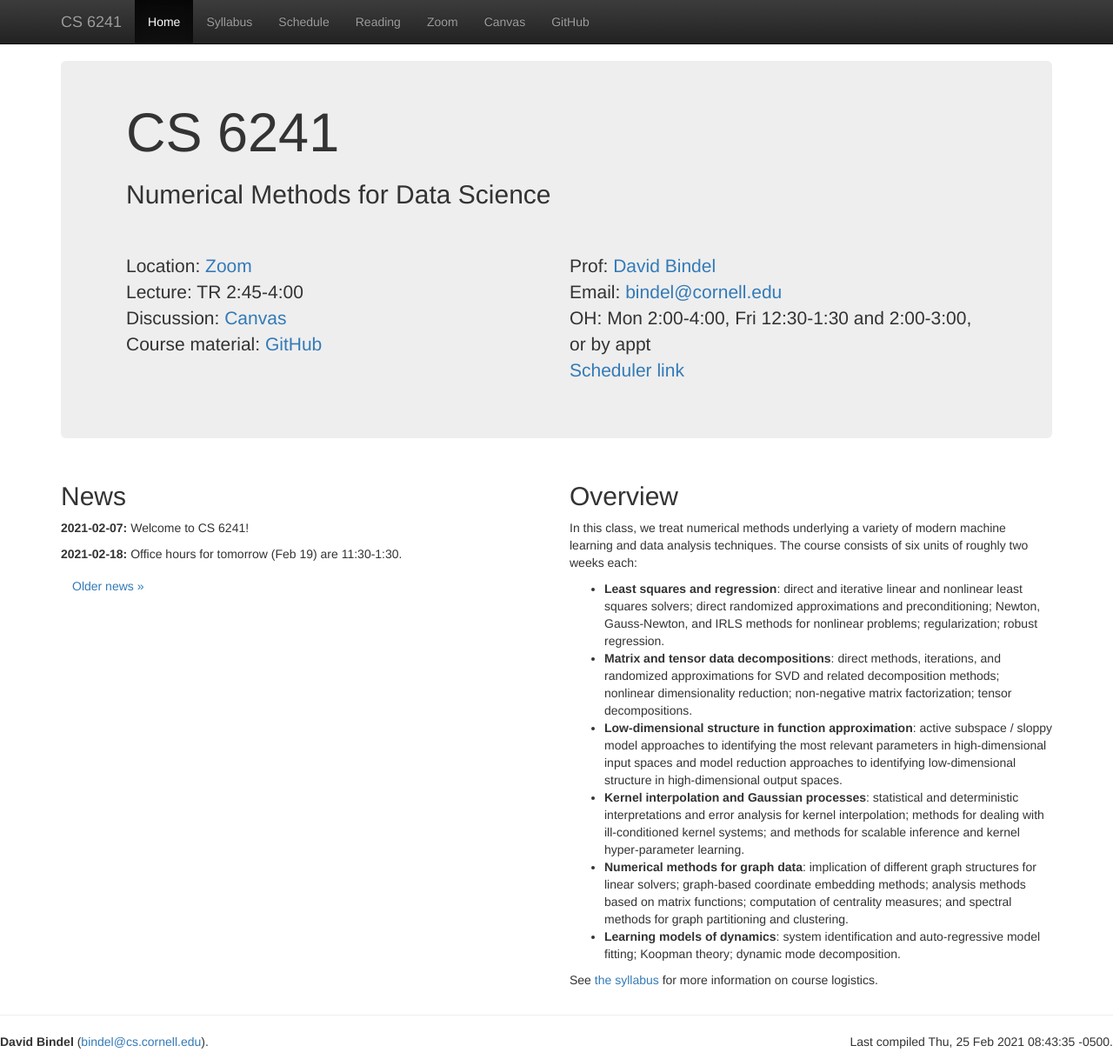
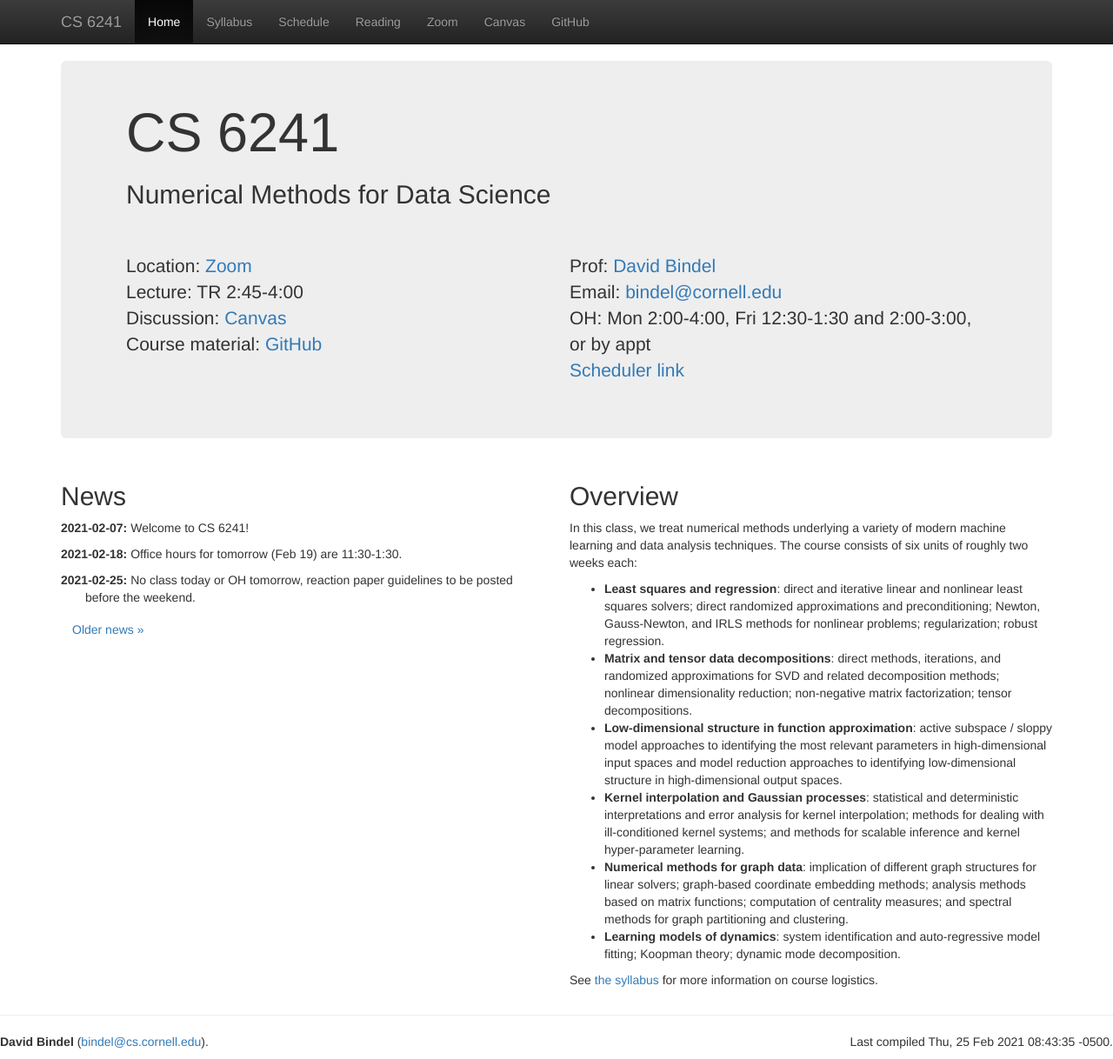
Before and after one commit to dbindel/cs6241-s21, a Jekyll site: the page built from web/index.html, in a window 1280 px wide and 1218 px high. Shown: the whole window at 87% size. Built offline with Jekyll 4.4.1, drawn with Linux system fonts in a browser that asks for light colours; nearby versions of some CDN libraries.

Commit message:
Update announcements.

```diff
--- a/web/_data/news.yml
+++ b/web/_data/news.yml
@@ -1,3 +1,6 @@
+-
+  date: 2021-02-25
+  text: No class today or OH tomorrow, reaction paper guidelines to be posted before the weekend.
 -
   date: 2021-02-18
   text: Office hours for tomorrow (Feb 19) are 11:30-1:30.
```
